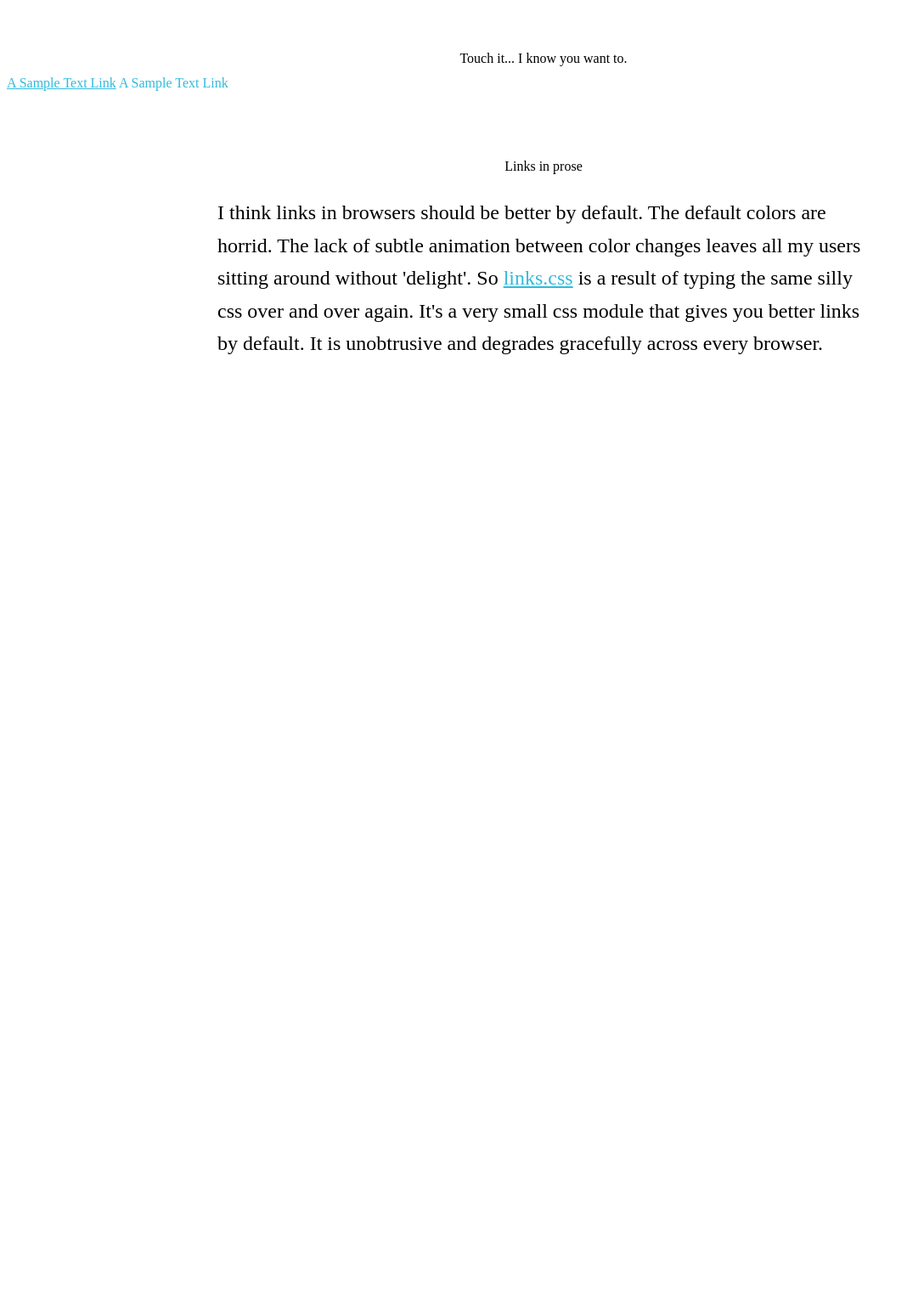
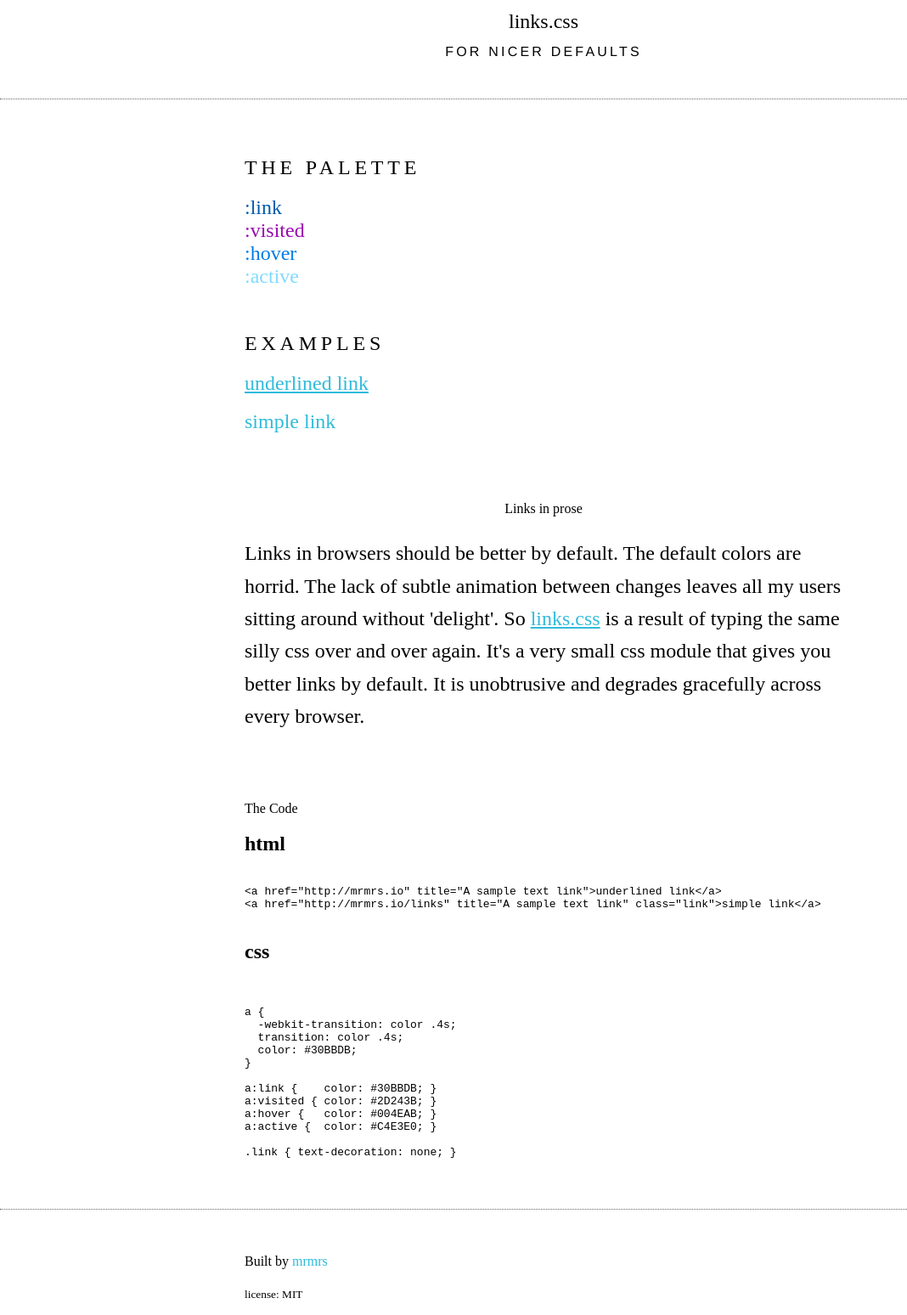
Before and after one commit to mrmrs/links, a website: page index.html in a window 1280 px wide. Shown: the part 20-1568 px from the top of the page at 85% size, without its empty margins (0-1068 px from the left). Before the commit the page ends 800 px from the top, so only its background shows below. Drawn offline with Linux system fonts and the light colour scheme.

Commit message:
Adding more documentation to the index.html page.

```diff
--- a/index.html
+++ b/index.html
@@ -4,31 +4,102 @@
     <meta charset="utf-8">
     <meta http-equiv="X-UA-Compatible" content="IE=Edge">
     <title>
-      LINKS - Better default link styles
+      links.css - Better default link styles
     </title>
     <meta name="author" content="mrmrs">
-    <meta name="description" content="LNKS - CSS for better default link styles.">
+    <meta name="description" content="LINKS - CSS for better default link styles.">
     <meta name="viewport" content="width=device-width, initial-scale=1">
     <link rel="stylesheet" href="css/links.css">
     <style>
-      h1 { font-weight: 100;  font-size: 16px; text-align: center; margin-top: 80px; }
+
+      body, html { margin: 0; padding: 0; }
+      header { padding-left: 1em; padding-right: 1em; padding-top: 2em; }
+      main, footer  { padding: 1em; }
+      pre { overflow-y: auto; }
+      .man { margin: 0; }
+      .tc { text-align: center; }
+      .f1 { font-size: 24px; }
+      .f2 { font-size: 20px; }
+      .f3 { font-size: 16px; }
+
+
+      .ss { font-family: avenir, helvetica, arial, sans-serif; }
+      .title { text-transform: uppercase; letter-spacing: .2em; font-weight: 100; }
+
+      h1 { font-weight: 100;  font-size: 16px; margin-top: 80px; }
       p { line-height: 1.6; }
-      .prose-example p { font-size: 24px; max-width: 32em; margin: 0 auto; padding: 1rem; }
+
+      .g { max-width: 44em; margin: 0 auto; }
+      .bb { border-bottom: 1px dotted #666; padding-bottom: 2em; }
+      .bt { border-top: 1px dotted #666; padding-top: 2em; }
+
+      .pt { padding-top: 2em; }
     </style>
   </head>
   <body>
-     <h1>Touch it... I know you want to.</h1>
-     <a href="#" title="A sample text link">A Sample Text Link</a>
-     <a href="#" title="yes" class="link">A Sample Text Link</a>
+    <header class="bb">
+      <h1 class="f1 tc man">links.css</h1>
+      <h2 class="ss tc title f3">For nicer defaults</h2>
+    </header>
+    <main class="g">
+      <div class="pt">
+        <h2 class="title">The palette</h2>
+        <a href="#" style="color:#005BAC" class="f1 link"> :link</a><br>
+        <a href="#" style="color:#980AAE" class="f1 link"> :visited</a><br>
+        <a href="#" style="color:#007BE6" class="f1 link"> :hover</a><br>
+        <a href="#" style="color:#7fdbff" class="f1 link"> :active</a>
+      </div>
+      <div class="pt">
+        <h2 class="title">Examples</h2>
+        <a href="http://mrmrs.io"       title="A sample text link" class="f1">underlined link</a><br><br>
+        <a href="http://mrmrs.io/links" title="yes"                class="f1 link">simple link</a>
+      </div>
       <div class="prose-example">
-       <h1>Links in prose</h1>
-       <p>
-         I think links in browsers should be better by default. The default colors are horrid. The lack of
-         subtle animation between color changes leaves all my users sitting around without 'delight'.
+        <h1 class="tc">Links in prose</h1>
+        <p class="f1">
+          Links in browsers should be better by default. The default colors are horrid. The lack of
+          subtle animation between changes leaves all my users sitting around without 'delight'.
           So <a href="http://github.com/mrmrs/links" title="Links by @mrmrs">links.css</a> is a result of
           typing the same silly css over and over again. It's a very small css module that gives you
           better links by default. It is unobtrusive and degrades gracefully across every browser.
         </p>
       </div>
+      <section>
+      <h1>The Code</h1>
+      <h2>html</h2>
+<pre>
+<code>
+&lt;a href="http://mrmrs.io" title="A sample text link"&gt;underlined link&lt;/a&gt;
+&lt;a href="http://mrmrs.io/links" title="A sample text link" class="link"&gt;simple link&lt;/a&gt;
+</code>
+</pre>
+
+      <h2>css</h2>
+<pre>
+<code>
+
+a {
+  -webkit-transition: color .4s;
+  transition: color .4s;
+  color: #30BBDB;
+}
+
+a:link {    color: #30BBDB; }
+a:visited { color: #2D243B; }
+a:hover {   color: #004EAB; }
+a:active {  color: #C4E3E0; }
+
+.link { text-decoration: none; }
+
+</code>
+</pre>
+</section>
+    </main>
+    <footer class="bt">
+      <div class="g">
+        <p>Built by <a href="http://mrmrs.io" title="adam morse - designer in sf" class="link">mrmrs</a></p>
+        <small>license: MIT</small>
+      </div>
+    </footer>
   </body>
 </html>
```
Lines whose indentation alone changed are shown as unchanged.
